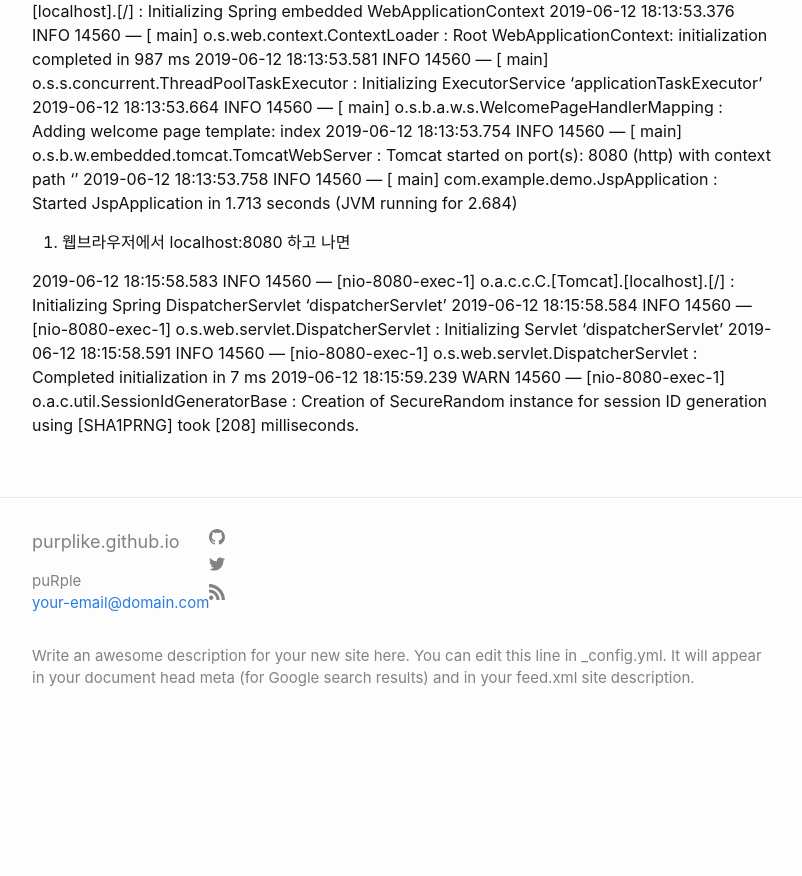
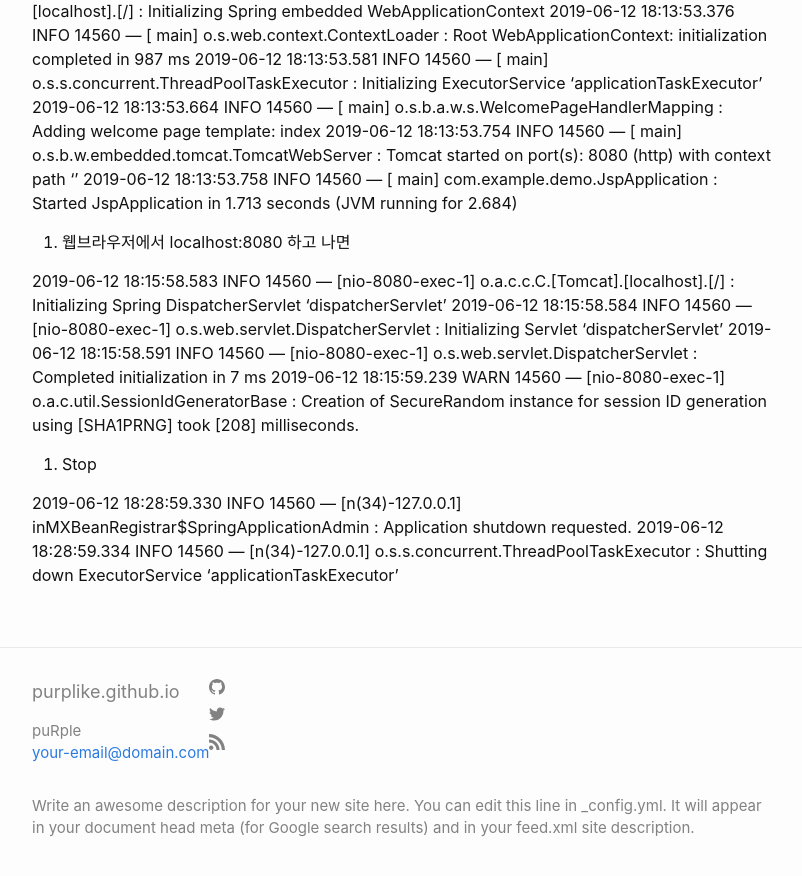
Before and after one commit to purplike/github.old, a Jekyll site: the page built from _posts/2019-06-12-spring-boot-web-jsp.md, in a window 1280 px wide and 900 px high, scrolled down 1671 px. Shown: the top 876 px of the window, without its empty margins (238-1040 px from the left). Built offline with Jekyll 4.4.1, drawn with Linux system fonts in a browser that asks for light colours; before the commit the page ends 2421 px from its top, so only the background shows below that.

Commit message:
Update 2019-06-12-spring-boot-web-jsp.md

```diff
--- a/_posts/2019-06-12-spring-boot-web-jsp.md
+++ b/_posts/2019-06-12-spring-boot-web-jsp.md
@@ -90,3 +90,8 @@ sts로그 STS Console
 2019-06-12 18:15:58.584  INFO 14560 --- [nio-8080-exec-1] o.s.web.servlet.DispatcherServlet        : Initializing Servlet 'dispatcherServlet'
 2019-06-12 18:15:58.591  INFO 14560 --- [nio-8080-exec-1] o.s.web.servlet.DispatcherServlet        : Completed initialization in 7 ms
 2019-06-12 18:15:59.239  WARN 14560 --- [nio-8080-exec-1] o.a.c.util.SessionIdGeneratorBase        : Creation of SecureRandom instance for session ID generation using [SHA1PRNG] took [208] milliseconds.
+
+3. Stop
+
+2019-06-12 18:28:59.330  INFO 14560 --- [n(34)-127.0.0.1] inMXBeanRegistrar$SpringApplicationAdmin : Application shutdown requested.
+2019-06-12 18:28:59.334  INFO 14560 --- [n(34)-127.0.0.1] o.s.s.concurrent.ThreadPoolTaskExecutor  : Shutting down ExecutorService 'applicationTaskExecutor'
```
